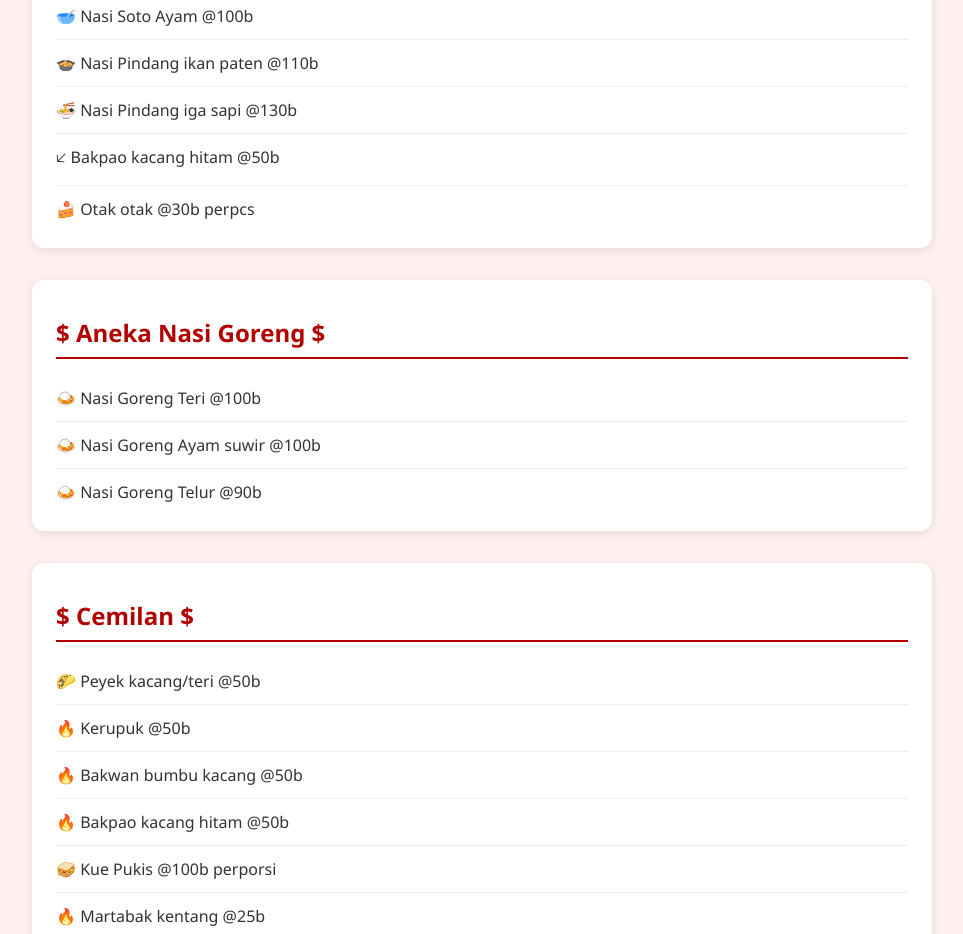
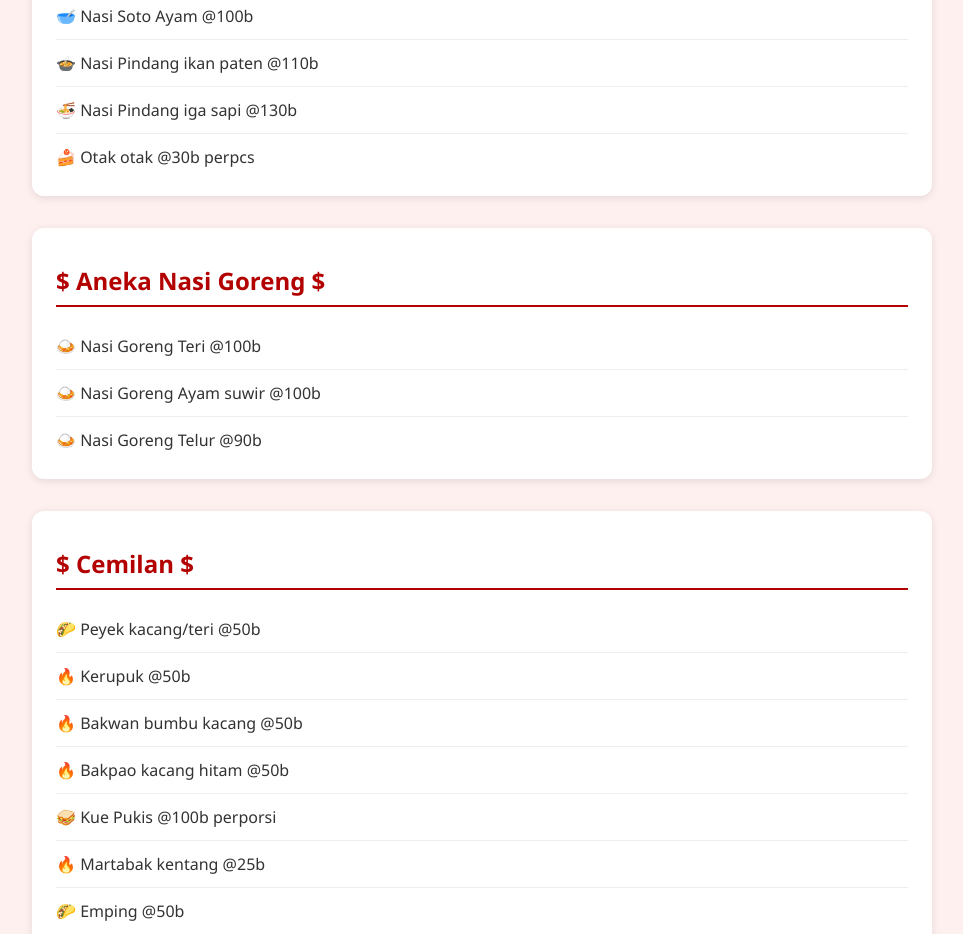
Before and after one commit to carolina141/rm-ampera, a plain HTML site: page index.html in a window 1280 px wide. Shown: the part 860-1794 px from the top of the page, without its empty margins (158-1121 px from the left). Drawn offline with Linux system fonts and the light colour scheme.

Commit message:
Update index.html

```diff
--- a/index.html
+++ b/index.html
@@ -104,7 +104,6 @@ footer {
         <li>🥣 Nasi Soto Ayam @100b</li>
         <li>🍲 Nasi Pindang ikan paten @110b</li>
         <li>🍜 Nasi Pindang iga sapi @130b</li>
-        <li>🡧 Bakpao kacang hitam @50b</li>
         <li>🍰 Otak otak @30b perpcs</li>
       </ul>
     </section>
```
